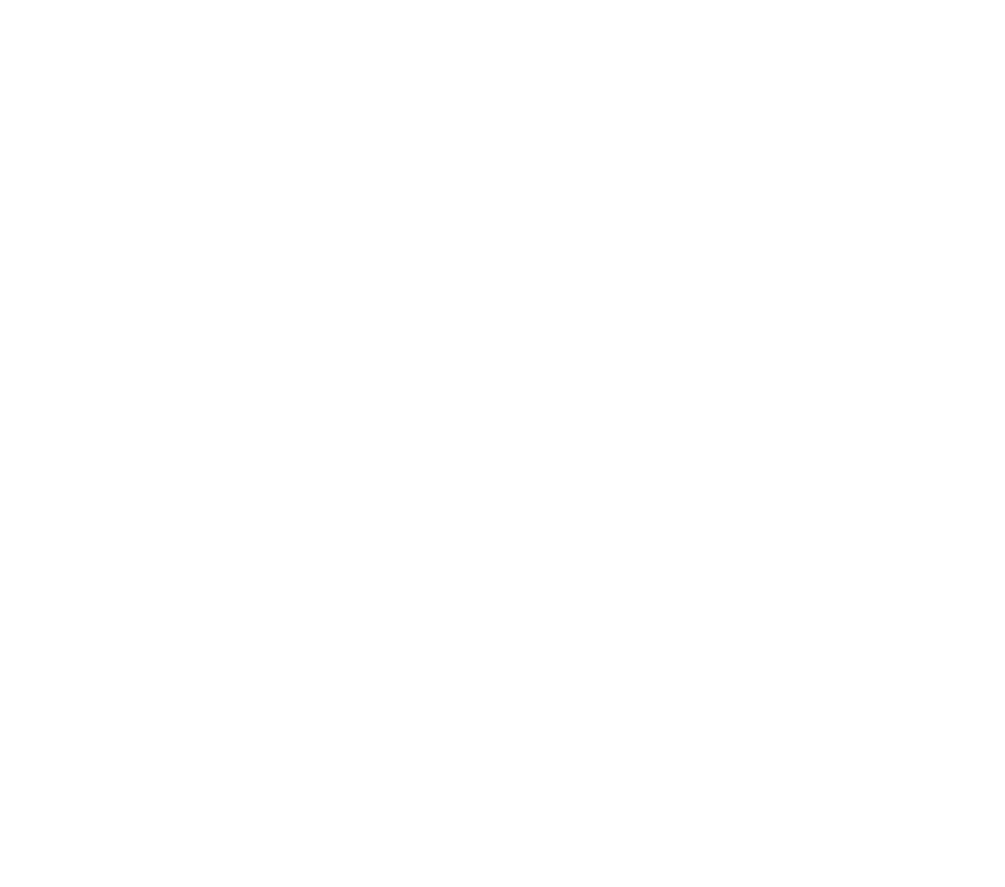
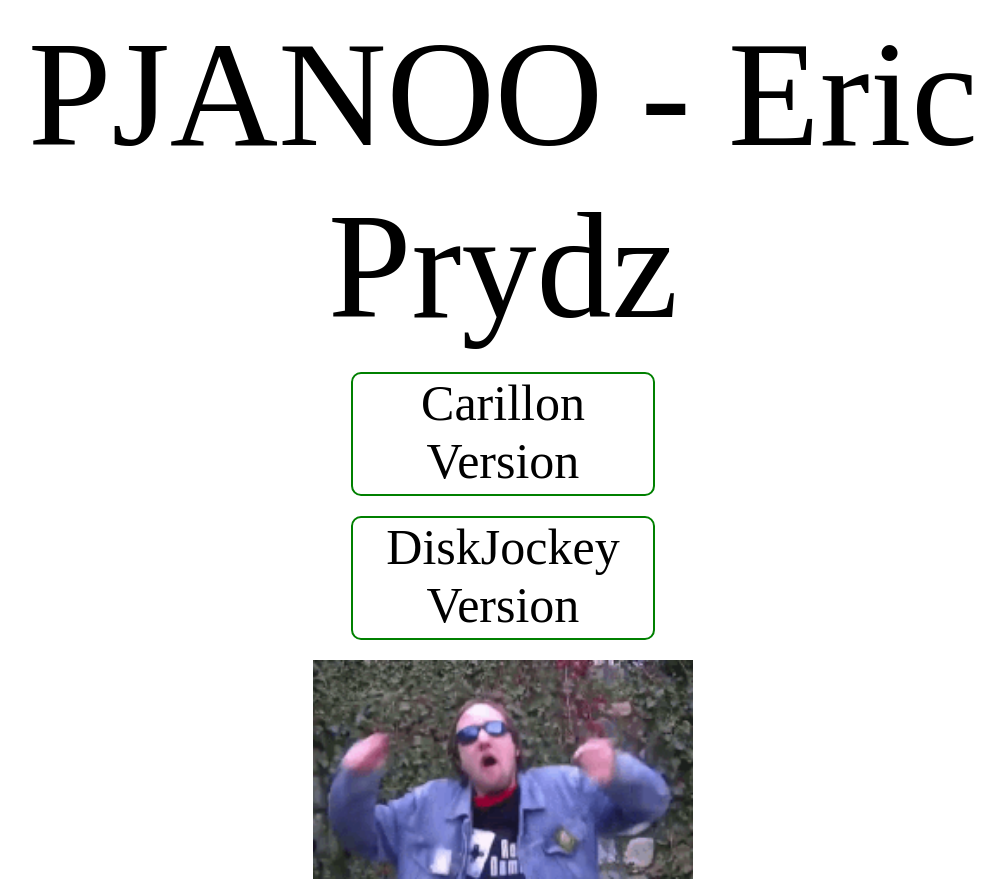
Before and after one commit to AndreaCrisa/ACTAM-Hackaton2, a plain HTML site: page index.html in a window 1280 px wide. Shown: the whole page, without its empty margins (137-1142 px from the left). Before the commit the page ends 800 px from the top, so only its background shows below. Drawn offline with Linux system fonts and the light colour scheme.

Commit message:
Submission versions

```diff
--- /dev/null
+++ b/app.css
@@ -0,0 +1,34 @@
+.menu {
+    display: flex;
+    flex-direction: column;
+    gap: 20px;
+}
+
+.title {
+    width: 100%;
+    text-align: center;
+    font-size: 150px;
+}
+
+.button{
+    margin: auto;
+    border: 2px solid green;
+    width: 300px;
+    height: 120px;
+    font-size: 50px;
+    text-align: center;
+    border-radius: 10px;
+    cursor: pointer;
+    color: black;
+    text-decoration: none;
+}
+
+.button:hover{
+    border: 2px solid darkgreen;
+    background-color: grey;
+}
+
+img{
+    width: 30%;
+    margin: auto;
+}
--- a/index.html
+++ b/index.html
@@ -3,9 +3,15 @@
 <head>
     <meta charset="UTF-8">
     <meta name="viewport" content="width=device-width, initial-scale=1.0">
-    <title>Document</title>
+    <title>Main Page</title>
+    <link rel="stylesheet" href="app.css">
 </head>
 <body>
-
+    <div class="menu">
+        <div class="title">PJANOO - Eric Prydz</div>
+        <a class="button" id="carillonButton" href="./versions/carillon.html">Carillon Version</a>
+        <a class="button" id="diskJockeyButton" href="./versions/diskJockey.html">DiskJockey Version</a>
+        <img src="./images/zeb89-calcio.gif">
+    </div>
 </body>
 </html>
```
Also changed, not shown: versions/carillon.html (added, +15 -0 lines), versions/diskJockey.html (added, +15 -0 lines), images/zeb89-calcio.gif (added), versions/carillon.js (added), versions/diskJockey.js (added).
